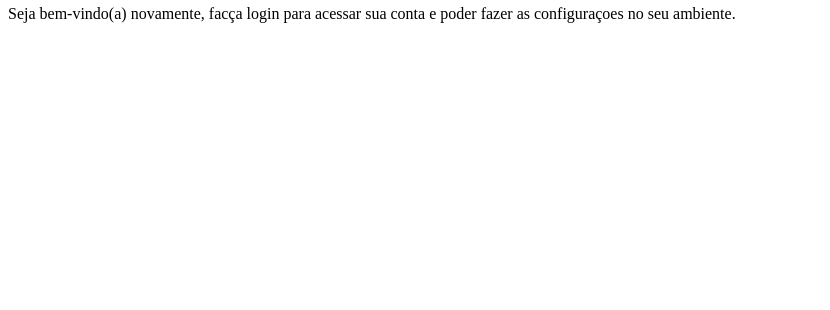
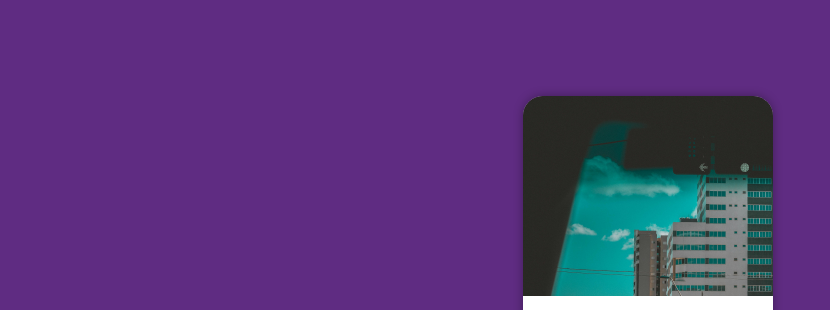
Before and after one commit to Apenassam/projeto-login, a plain HTML site: page index.html in a window 1280 px wide. Shown: the part 62-372 px from the top of the page, without its empty margins (0-830 px from the left). Drawn offline with Linux system fonts and the light colour scheme.

Commit message:
termino da atividade

```diff
--- a/estilos/style.css
+++ b/estilos/style.css
@@ -1,7 +1,49 @@
 @charset "UTF-8";
 
 /*
-    Peleta de colres:
+    Peleta de cores:
     verde: #49a09d
     lilás: #5f2c82
     */
+*{
+    font-family: system-ui, -apple-system, BlinkMacSystemFont, 'Segoe UI', Roboto, Oxygen, Ubuntu, Cantarell, 'Open Sans', 'Helvetica Neue', sans-serif;
+    padding: 0px;
+    border: 0px;
+    box-sizing: border-box;
+}
+body, html {
+    background-color: #5f2c82;
+    height: 100vh;
+    width: 100vw;
+}
+main {
+    position: relative;
+    height: 100vh;
+    width: 100vw;
+}
+section#login {
+    position: absolute;
+    top: 50%;
+    left: 50%;
+    transform: translate(-50%, -50%);
+    overflow: hidden;
+
+    background-color: white;
+    width: 250px;
+    height: 500px;
+    border-radius: 20px;
+    box-shadow: 0px 0px 10px #00000056;
+
+}
+section#login > div#imagem {
+    display: block;
+    background: #5f2c82 url(../imagens/pexels-lauraoliveira-18395017.jpg) no-repeat;
+    background-position: top center;
+    background-size: cover;
+    height: 200px;
+}
+section#login > formulario{
+    display: block;
+    padding: 10px;
+
+}
--- a/index.html
+++ b/index.html
@@ -8,7 +8,7 @@
 </head>
 <body>
     <main>
-        <section id="Login">
+        <section id="login">
             <div id="imagem">
 
             </div>
```
